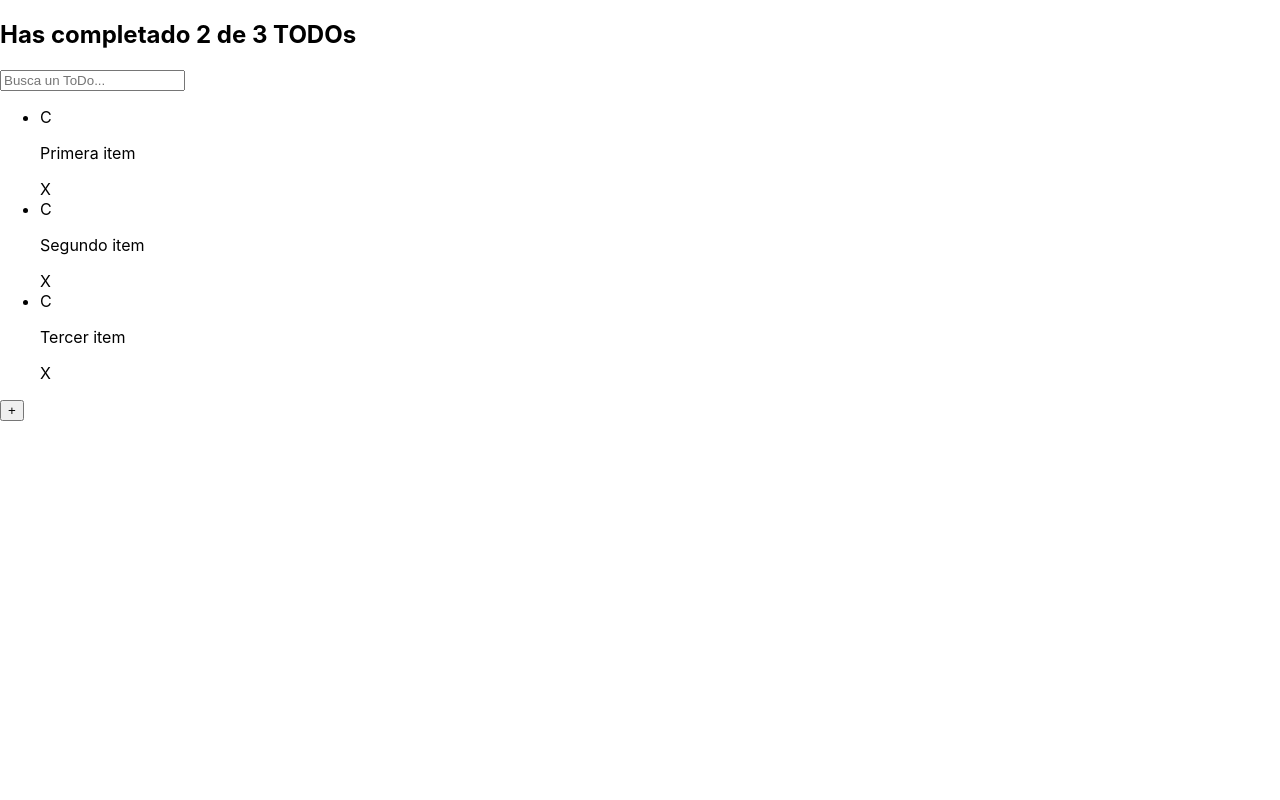
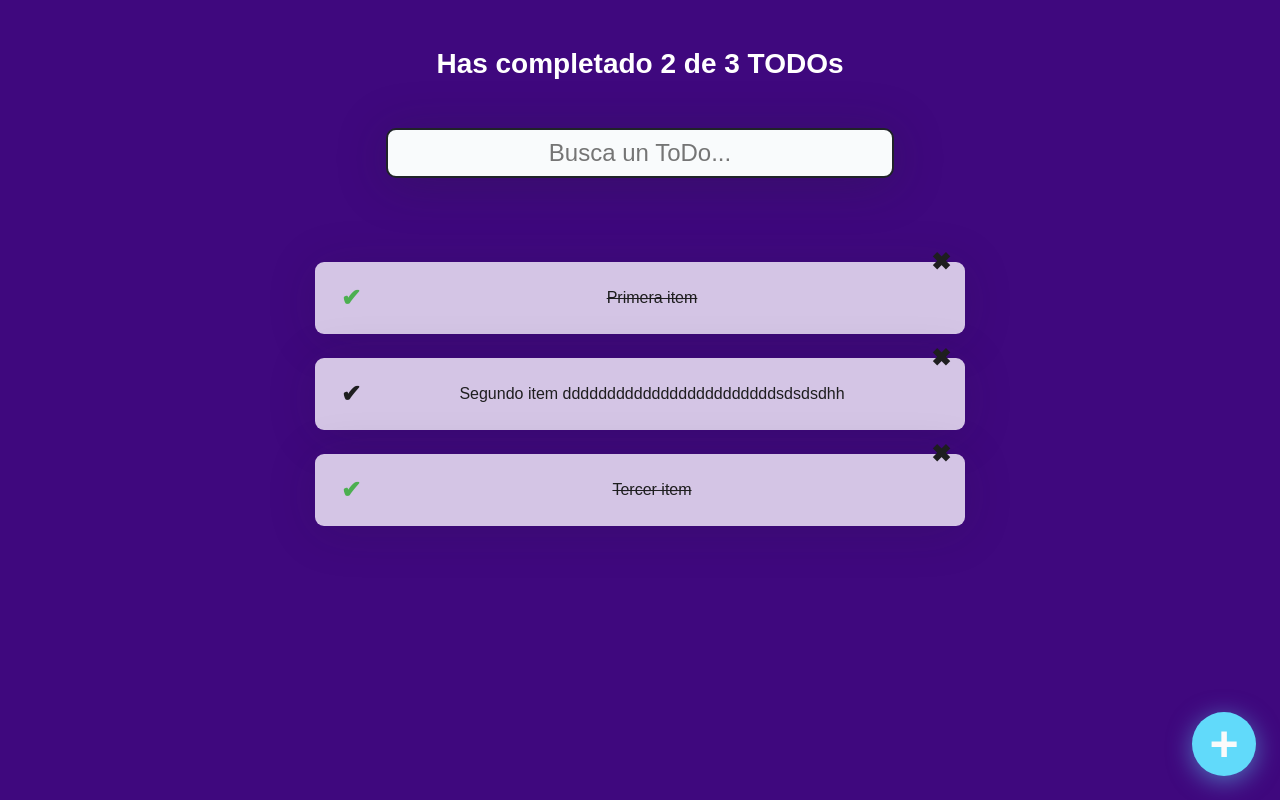
Before and after one commit to IvansanchezEspinoza2019/ToDo-App, a React (Create React App) app: page / in a window 1280 px wide. Built offline with nearby package versions, Linux system fonts and the light colour scheme.

Commit message:
Styles added to every component

```diff
--- a/src/App.js
+++ b/src/App.js
@@ -6,9 +6,9 @@ import { TodoAddItem } from './TodoAddItem';
 import { TodoSearch } from './TodoSearch';
 
 const TODOs = [
-  {text: "Primera item", completed: false},
-  {text: "Segundo item", completed: false},
-  {text: "Tercer item", completed: false},
+  {text: "Primera item", completed: true},
+  {text: "Segundo item ddddddddddddddddddddddddsdsdsdhh", completed: false},
+  {text: "Tercer item", completed: true},
 ]
 
 function App() {
@@ -24,7 +24,10 @@ function App() {
       {/*Lista de Todos*/}
       <TodoList>
           {TODOs.map(todo => (
-            <TodoItem key={todo.text} text={todo.text}/>
+            <TodoItem
+            key={todo.text}
+            text={todo.text}
+            completed={todo.completed}/>
           ))}
       </TodoList>
 
--- a/src/TodoAddItem.js
+++ b/src/TodoAddItem.js
@@ -1,8 +1,9 @@
 import React from "react";
+import './TodoButton.css';
 
 function TodoAddItem(){
     return(
-        <button>+</button>
+        <button className="TodoAddItem">+</button>
     )
 }
 
--- /dev/null
+++ b/src/TodoButton.css
@@ -0,0 +1,25 @@
+.TodoAddItem {
+  background-color: #61dafa;
+  box-shadow: 0px 5px 25px rgba(97, 218, 250, 0.5);
+  border: none;
+  border-radius: 50%;
+  cursor: pointer;
+  font-size: 50px;
+  position: fixed;
+  bottom: 24px;
+  right: 24px;
+  font-weight: bold;
+  color: #fafafa;
+  display: flex;
+  justify-content: center;
+  align-items: center;
+  height: 64px;
+  width: 64px;
+
+  transform: rotate(0);
+  transition: 0.3s ease;
+}
+
+.TodoAddItem:hover {
+  transform: rotate(224deg);
+}
--- /dev/null
+++ b/src/TodoCounter.css
@@ -0,0 +1,8 @@
+.TodoCounter {
+  font-size: 28px;
+  text-align: center;
+  color: white;
+  font-weight: bold;
+  margin: 0;
+  padding: 48px;
+}
--- a/src/TodoCounter.js
+++ b/src/TodoCounter.js
@@ -1,8 +1,9 @@
 import React from 'react'
+import './TodoCounter.css'
 
 function TodoCounter(){
     return(
-        <h2>Has completado 2 de 3 TODOs</h2>
+        <h2 className="TodoCounter">Has completado 2 de 3 TODOs</h2>
     )
 }
 
--- /dev/null
+++ b/src/TodoItem.css
@@ -0,0 +1,52 @@
+.TodoItem {
+  background-color: #d4c5e5;
+  position: relative;
+  display: flex;
+  flex-wrap: wrap;
+  justify-content: center;
+  align-items: center;
+  overflow-wrap: break-word;
+  margin-top: 24px;
+  border-radius: 9px;
+  box-shadow: 0px 5px 50px rgba(32, 35, 41, 0.15);
+}
+
+.TodoItem-p {
+  margin: 24px 0 24px 24px;
+  width: calc(100% - 120px);
+  font-size: 16px;
+  line-height: 24px;
+  font-weight: 400;
+}
+.TodoItem-p--complete {
+  text-decoration: line-through;
+}
+
+.Icon {
+  cursor: pointer;
+  display: flex;
+  justify-content: center;
+  align-items: center;
+  height: 48px;
+  width: 48px;
+  font-size: 24px;
+  font-weight: bold;
+  /* background-color: #CCC; */
+}
+
+.Icon-check {
+  position: absolute;
+  left: 12px;
+}
+.Icon-check--active {
+  color: #4caf50;
+}
+
+.Icon-delete {
+  position: absolute;
+  top: -24px;
+  right: 0;
+}
+.Icon-delete:hover {
+  color: red;
+}
--- a/src/TodoItem.js
+++ b/src/TodoItem.js
@@ -1,12 +1,12 @@
 import React from "react";
-
+import './TodoItem.css';
 
 function TodoItem(props) {
     return (
-        <li>
-            <span>C</span>
-            <p>{props.text}</p>
-            <span>X</span>
+        <li className="TodoItem">
+            <span className={`Icon Icon-check ${props.completed && `Icon-check--active`}`}>✔</span>
+            <p className={`TodoItem-p ${props.completed && `TodoItem-p--complete`}`}>{props.text}</p>
+            <span className="Icon Icon-delete">✖</span>
         </li>
     )
 }
--- /dev/null
+++ b/src/TodoList.css
@@ -0,0 +1,13 @@
+ul {
+  margin: 0;
+  padding: 5px 0;
+  list-style: none;
+}
+
+section {
+  width: 90%;
+  max-width: 650px;
+  text-align: center;
+  margin: auto;
+  margin-top: 55px;
+}
--- a/src/TodoList.js
+++ b/src/TodoList.js
@@ -1,5 +1,5 @@
 import React from 'react'
-
+import './TodoList.css'
 function TodoList(props){
     return(
         <section>
--- /dev/null
+++ b/src/TodoSearch.css
@@ -0,0 +1,23 @@
+.TodoSearch {
+  background: #f9fbfc;
+  border-radius: 10px;
+  border: 2px solid #202329;
+  margin: 0 24px;
+  height: 44px;
+  width: calc(100% - 62px);
+  font-size: 24px;
+  text-align: center;
+  /*font-family: "Montserrat";*/
+  font-weight: 200;
+  color: #1e1e1f;
+  margin: auto;
+  max-width: 500px;
+  box-shadow: 0px 5px 50px rgba(32, 35, 41, 0.25);
+}
+
+.TodoSearch:focus {
+  outline-color: #61dafa;
+}
+.SearchConteiner {
+  text-align: center;
+}
--- a/src/TodoSearch.js
+++ b/src/TodoSearch.js
@@ -1,8 +1,11 @@
 import React from "react";
+import './TodoSearch.css'
 
 function TodoSearch(){
     return (
-        <input placeholder="Busca un ToDo..."></input>
+        <div className="SearchConteiner">
+                <input className="TodoSearch" placeholder="Busca un ToDo..."></input>
+        </div>
     )
 }
 
--- a/src/index.css
+++ b/src/index.css
@@ -1,13 +1,13 @@
 body {
   margin: 0;
-  font-family: -apple-system, BlinkMacSystemFont, 'Segoe UI', 'Roboto', 'Oxygen',
-    'Ubuntu', 'Cantarell', 'Fira Sans', 'Droid Sans', 'Helvetica Neue',
-    sans-serif;
-  -webkit-font-smoothing: antialiased;
-  -moz-osx-font-smoothing: grayscale;
+  padding: 0;
+  background: #3f087e;
+  color: #1e1e1f;
+  font-family: "Montserrat", Arial, Helvetica, sans-serif;
 }
 
-code {
-  font-family: source-code-pro, Menlo, Monaco, Consolas, 'Courier New',
-    monospace;
+#root {
+  margin: 0 24px;
+  position: relative;
+  min-height: 100vh;
 }
```
